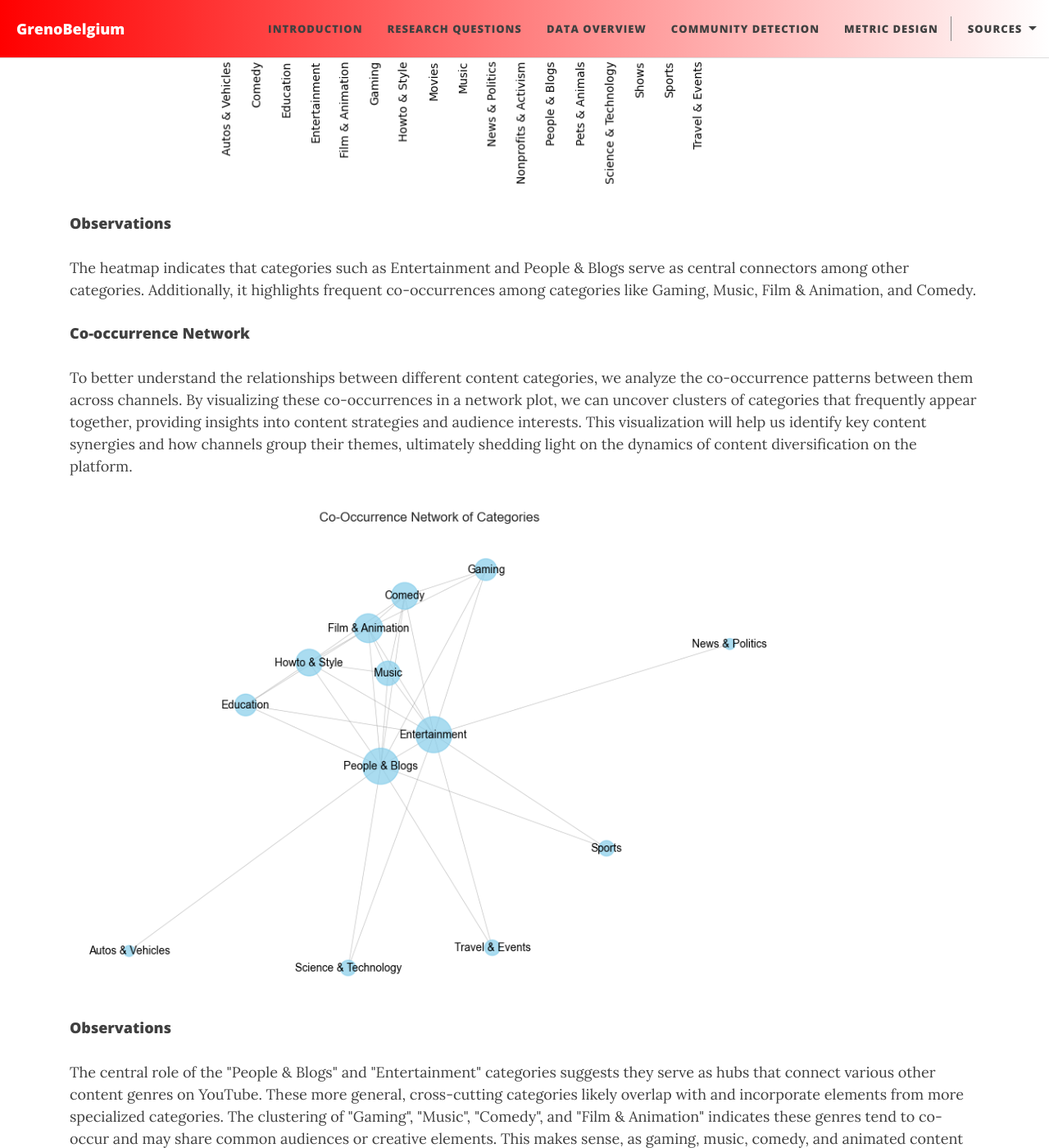
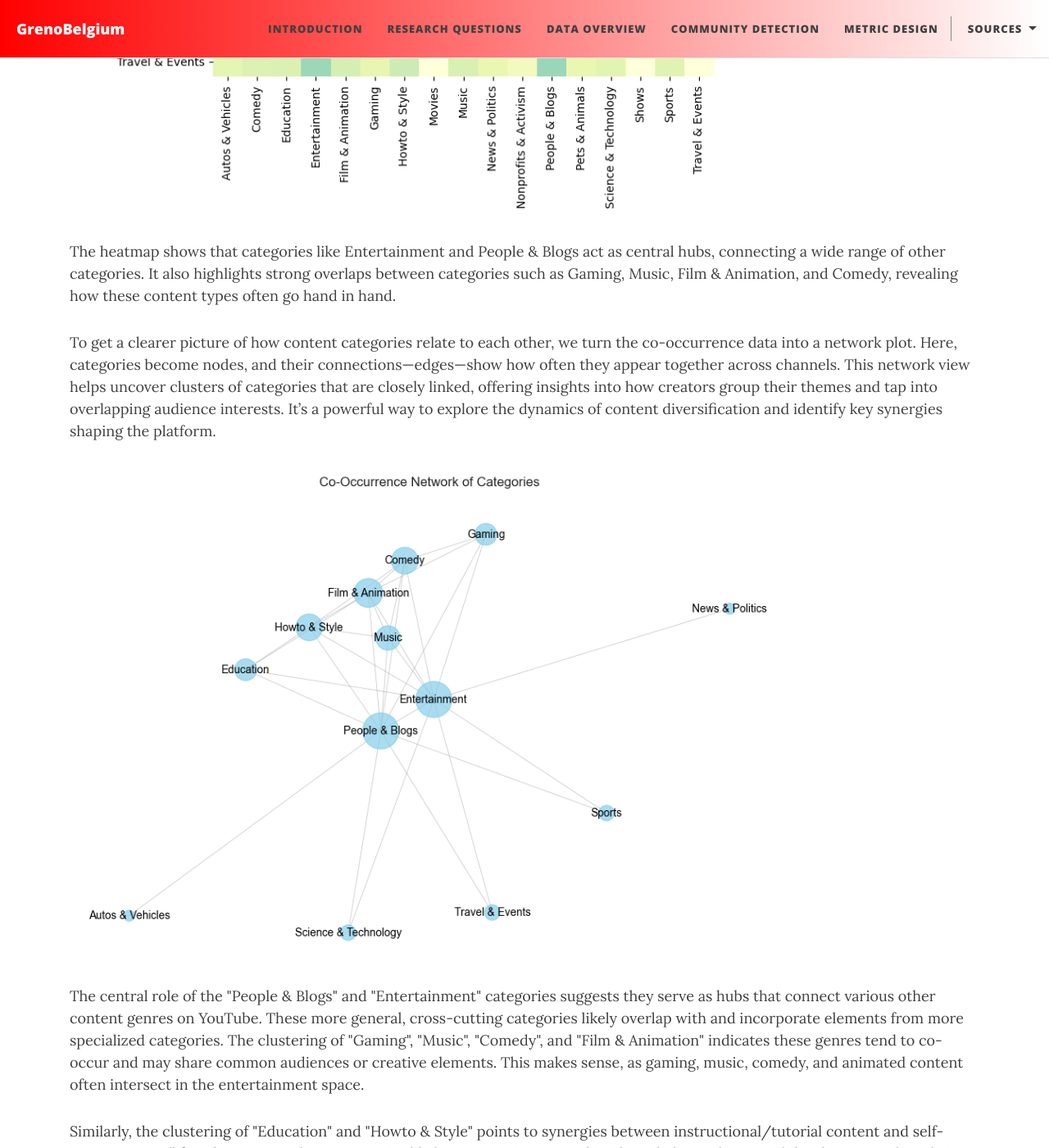
Before and after one commit to epfl-ada/ada-2024-project-grenobelgium, a Jekyll site: the page built from index.html, in a window 1280 px wide and 1400 px high, scrolled down 9043 px. Shown: the whole window at 82% size. Built offline with Jekyll 4.4.1, drawn with Linux system fonts in a browser that asks for light colours; some of the changed text lies outside the part shown.

Commit message:
Rewriting paragraphs

```diff
--- a/index.html
+++ b/index.html
@@ -89,24 +89,28 @@ However, we lack sufficient data between 2015 and the end of 2016, which prevent
 <section id="community-detection-on-categories">
     <h2>Community Detection on Categories</h2>
     <p>
-        In the first phase of our analysis, we focus on computing the co-occurrence matrix of categories across YouTube channels and visualizing the relationships using a heatmap and network graph. This helps us uncover how different types of content overlap and connect, such as the strong links between “Gaming” and “Music,” which often cater to overlapping audiences. By mapping these relationships as a network, we identify tightly connected clusters that reveal content ecosystems and emerging trends. This analysis also lays the groundwork for exploring channel diversity, helping us understand how covering multiple categories influences channel growth and audience engagement.
+        YouTube’s world of content is anything but isolated—categories constantly overlap, connected by audiences who love a mix of things. Communities naturally form where these categories intersect, bringing together viewers with shared interests across different types of content. In this section, we take a closer look at how these connections come to life, uncovering the relationships and overlaps that define the platform's unique ecosystem.
     </p>
+
+    <p>
+        To get a better look at these connections, we use a heatmap to show the co-occurrence matrix of categories. It highlights how often categories overlap and where the strongest links are, making the clusters easy to spot.
+    </p>
+
     <p>
         <img src="assets/img/heatmap.png" alt="Heatmap">
     </p>
-    <h4>Observations</h4>
+
     <p>
-        The heatmap indicates that categories such as Entertainment and People & Blogs serve as central connectors among other categories. Additionally, it highlights frequent co-occurrences among categories like Gaming, Music, Film & Animation, and Comedy.
+        The heatmap shows that categories like Entertainment and People & Blogs act as central hubs, connecting a wide range of other categories. It also highlights strong overlaps between categories such as Gaming, Music, Film & Animation, and Comedy, revealing how these content types often go hand in hand.
     </p>
 
-    <h4>Co-occurrence Network</h4>
     <p>
-        To better understand the relationships between different content categories, we analyze the co-occurrence patterns between them across channels. By visualizing these co-occurrences in a network plot, we can uncover clusters of categories that frequently appear together, providing insights into content strategies and audience interests. This visualization will help us identify key content synergies and how channels group their themes, ultimately shedding light on the dynamics of content diversification on the platform.
+        To get a clearer picture of how content categories relate to each other, we turn the co-occurrence data into a network plot. Here, categories become nodes, and their connections—edges—show how often they appear together across channels. This network view helps uncover clusters of categories that are closely linked, offering insights into how creators group their themes and tap into overlapping audience interests. It’s a powerful way to explore the dynamics of content diversification and identify key synergies shaping the platform.
     </p>
     <p>
         <img src="assets/img/conetwork.png" alt="Conetwork">
     </p>
-    <h4>Observations</h4>
+
     <p>
         The central role of the "People & Blogs" and "Entertainment" categories suggests they serve as hubs that connect various other content genres on YouTube. These more general, cross-cutting categories likely overlap with and incorporate elements from more specialized categories. The clustering of "Gaming", "Music", "Comedy", and "Film & Animation" indicates these genres tend to co-occur and may share common audiences or creative elements. This makes sense, as gaming, music, comedy, and animated content often intersect in the entertainment space.
     </p>
@@ -114,13 +118,15 @@ However, we lack sufficient data between 2015 and the end of 2016, which prevent
         Similarly, the clustering of "Education" and "Howto & Style" points to synergies between instructional/tutorial content and self-improvement/lifestyle content. These categories likely cater to viewers seeking knowledge and personal development. The relative isolation of categories like "Sports", "Science & Technology", and "News & Politics" suggests they have more distinct, specialized content that does not overlap as readily with the broader entertainment and lifestyle-oriented categories. These genres likely appeal to more niche audiences.
     </p>
     <p>
-        After visualizing the co-occurrence network, we will apply clustering techniques to identify distinct groups of categories more clearly. This will help us pinpoint content clusters that frequently co-occur, revealing patterns in how channels organize their topics. To achieve this, we will use Louvain's method, a community detection algorithm that maximizes modularity to find optimal groupings. The method works by iteratively assigning nodes (categories) to communities in a way that increases the density of edges within communities while minimizing the density between them, providing clear, meaningful clusters.
+        After visualizing the co-occurrence network, we will apply clustering techniques to identify distinct groups of categories more clearly. This helps us pinpoint content clusters that frequently co-occur, revealing patterns in how channels organize their topics. To achieve this, we will use Louvain's method, a community detection algorithm that maximizes modularity to find optimal groupings. The method works by iteratively assigning nodes (categories) to communities in a way that increases the density of edges within communities while minimizing the density between them, providing clear, meaningful clusters.
     </p>
     <p><em>Let's make things more interactive!</em></p>
     <p>
         <img src="assets/img/interractive_conetwork.png" alt="Interactive Conetwork">
     </p>
-     </p> This plot reinforces the clusters identified in the previous visualization. However, it also highlights a limitation of Louvain's algorithm: it fails to recognize isolated categories as distinct clusters. Instead, these categories are often grouped with others, despite not sharing significant co-occurrence relationships. This issue arises because Louvain's method focuses on maximizing modularity, which can sometimes lead to less accurate representations of small or isolated communities that lack strong connections. To address this, additional refinement techniques or alternative community detection algorithms might be necessary to better capture these isolated categories.    </p>
+     </p>
+        This plot reinforces the clusters identified in the previous visualization. However, it also highlights a limitation of Louvain's algorithm: it fails to recognize isolated categories as distinct clusters. Instead, these categories are often grouped with others, despite not sharing significant co-occurrence relationships. This issue arises because Louvain's method focuses on maximizing modularity, which can sometimes lead to less accurate representations of small or isolated communities that lack strong connections. To address this, additional refinement techniques or alternative community detection algorithms might be necessary to better capture these isolated categories.
+    </p>
 </section>
 
 <section id="metric-design">
```
